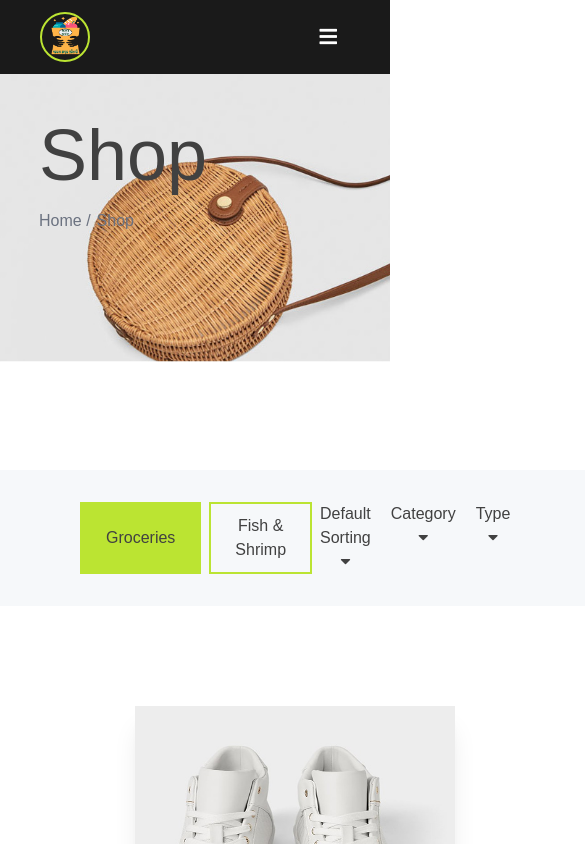
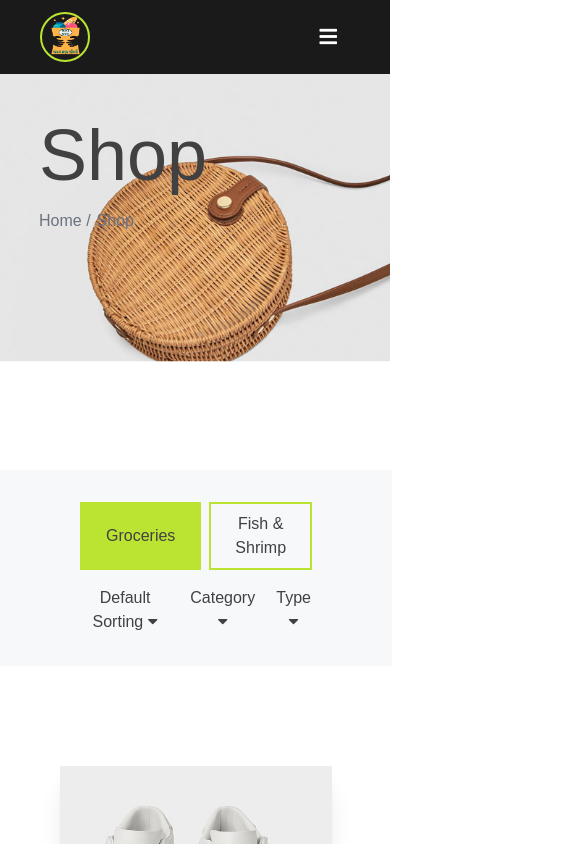
Before and after one commit to Mohammad1745/asthar-bazar-customer, a Nuxt app: page /shop in a window 390 px wide. Shown: the top 844 px of the page, 585 px wide, since content can reach past the window. Built offline with nearby package versions, Linux system fonts and the light colour scheme.

Commit message:
[Change] filter styles on shop page

```diff
--- a/components/user/shop/ProductFilter.vue
+++ b/components/user/shop/ProductFilter.vue
@@ -1,7 +1,7 @@
 <template>
   <div :class="className" class="filter">
     <DepartmentFilter className="" />
-    <div class="flex justify-between gap-5">
+    <div class="flex justify-end gap-5">
       <ProductSorting />
       <FilterByCategory />
       <FilterByType />
@@ -36,6 +36,12 @@ export default {
   padding: 2rem 5rem;
   display: flex;
   justify-content: space-between;
-  gap: 0.5rem;
+  gap: 1rem;
+}
+
+@media (max-width: 990px){
+  .filter {
+    flex-direction: column;
+  }
 }
 </style>
--- a/components/user/shop/product_filter/FilterByCategory.vue
+++ b/components/user/shop/product_filter/FilterByCategory.vue
@@ -1,6 +1,6 @@
 <template>
   <div :class="className">
-    <button @mouseenter="showOptions">{{ buttonName }}  <i class="fas fa-caret-down"></i></button>
+    <button @click="toggleOptions">{{ buttonName }}  <i class="fas fa-caret-down"></i></button>
     <div v-if="show" class="option-list shadow-2xl" @mouseleave="hideOptions">
       <button
         v-for="(option, i) in options"
@@ -33,8 +33,12 @@ export default {
     hideOptions(){
       this.show = false;
     },
+    toggleOptions(){
+      this.show ? this.hideOptions() : this.showOptions();
+    },
     selectOption(option){
       this.buttonName = option.name
+      this.hideOptions()
     }
   }
 }
--- a/components/user/shop/product_filter/FilterByType.vue
+++ b/components/user/shop/product_filter/FilterByType.vue
@@ -1,6 +1,6 @@
 <template>
   <div :class="className">
-    <button @mouseenter="showOptions">{{ buttonName }}  <i class="fas fa-caret-down"></i></button>
+    <button @click="toggleOptions">{{ buttonName }}  <i class="fas fa-caret-down"></i></button>
     <div v-if="show" class="option-list shadow-2xl" @mouseleave="hideOptions">
       <button
         v-for="(option, i) in options"
@@ -33,8 +33,12 @@ export default {
     hideOptions(){
       this.show = false;
     },
+    toggleOptions(){
+      this.show ? this.hideOptions() : this.showOptions();
+    },
     selectOption(option){
       this.buttonName = option.name
+      this.hideOptions()
     }
   }
 }
--- a/components/user/shop/product_filter/ProductSorting.vue
+++ b/components/user/shop/product_filter/ProductSorting.vue
@@ -1,6 +1,6 @@
 <template>
   <div :class="className">
-    <button @mouseenter="showOptions">{{ buttonName }}  <i class="fas fa-caret-down"></i></button>
+    <button @click="toggleOptions">{{ buttonName }}  <i class="fas fa-caret-down"></i></button>
     <div v-if="show" class="option-list shadow-2xl" @mouseleave="hideOptions">
       <button
         v-for="(option, i) in options"
@@ -32,8 +32,12 @@ export default {
     hideOptions(){
       this.show = false;
     },
+    toggleOptions(){
+      this.show ? this.hideOptions() : this.showOptions();
+    },
     selectOption(option){
       this.buttonName = option.name
+      this.hideOptions()
     }
   }
 }
```
